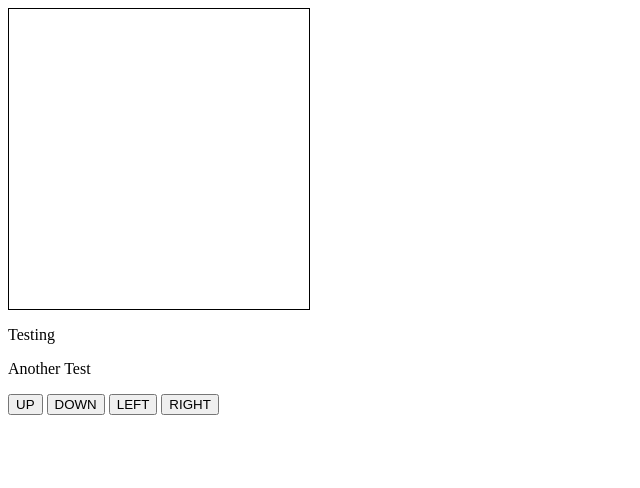
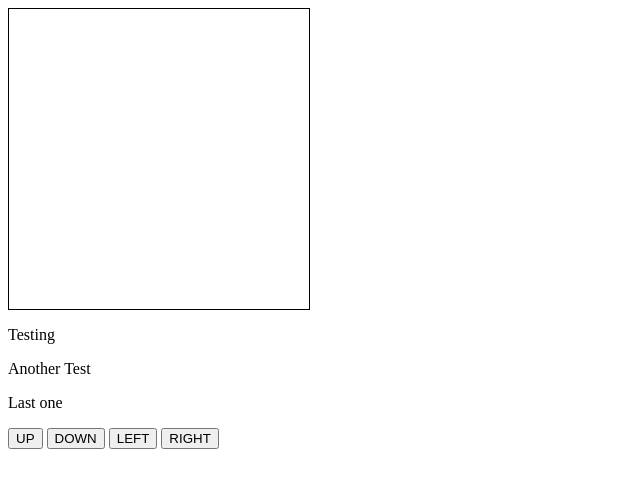
Before and after one commit to nguyelon002/Arcade, a plain HTML site: page index.html in a window 1280 px wide. Shown: the whole page, without its empty margins (0-640 px from the left). Drawn offline with Linux system fonts and the light colour scheme.

Commit message:
Create index.html

```diff
--- a/index.html
+++ b/index.html
@@ -5,12 +5,13 @@
     	canvas { border : 1px solid black; }
     </style>
 </head>
-<body onload="start();">
+<body onload="startGame();">
 	<canvas id="canvas" width="300" height="300">
     	This does not work
     </canvas>
     <p id="demo">Testing</p>
     <p id="test">Another Test</p>
+	<p id="tail">Last one</p>
     <button onclick="changeVelY(-10)">UP</button>
     <button onclick="changeVelY(10)">DOWN</button>
     <button onclick="changeVelX(-10)">LEFT</button>
```
